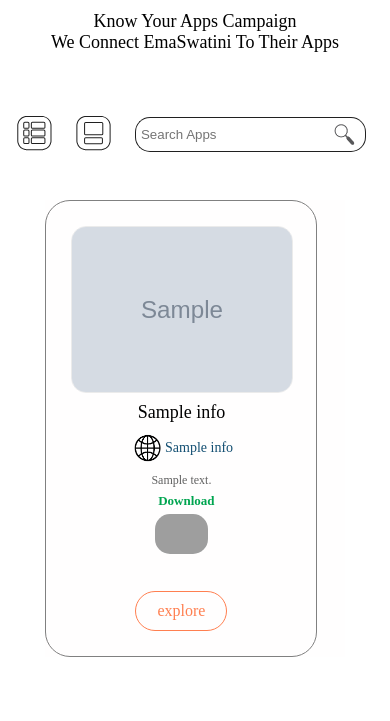
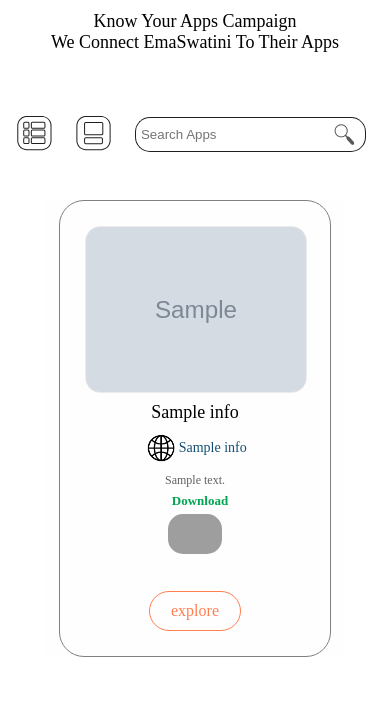
Before and after one commit to Tmazst/mobile_apps_eswatini, a Flask app: page / in a window 390 px wide. Shown: the part 332-1053 px from the top of the page. Run offline with Flask 3, Linux system fonts and the light colour scheme; tables that the repository leaves empty hold one stand-in row (values such as "Sample post"); grey boxes marked "Sample" are stand-in pictures; some libraries are stand-ins or nearby versions; some web fonts are replaced; grey boxes are pictures that could not be loaded.

Commit message:
sat night

```diff
--- a/static/css/styles.css
+++ b/static/css/styles.css
@@ -1025,7 +1025,7 @@ label span{
     justify-content: flex-start;
     flex-wrap: wrap;
     gap:10px;
-    align-items:center ;
+    align-items:stretch ;
     width:100%;
 }
 
@@ -2273,7 +2273,7 @@ to{
 .scroll-container{
     flex-direction: column;
     justify-content: center !important;
-    align-items: stretch !important;
+    align-items: center !important;
     /* background-color: #0F75BC; */
     margin:10px auto;
 }
```
